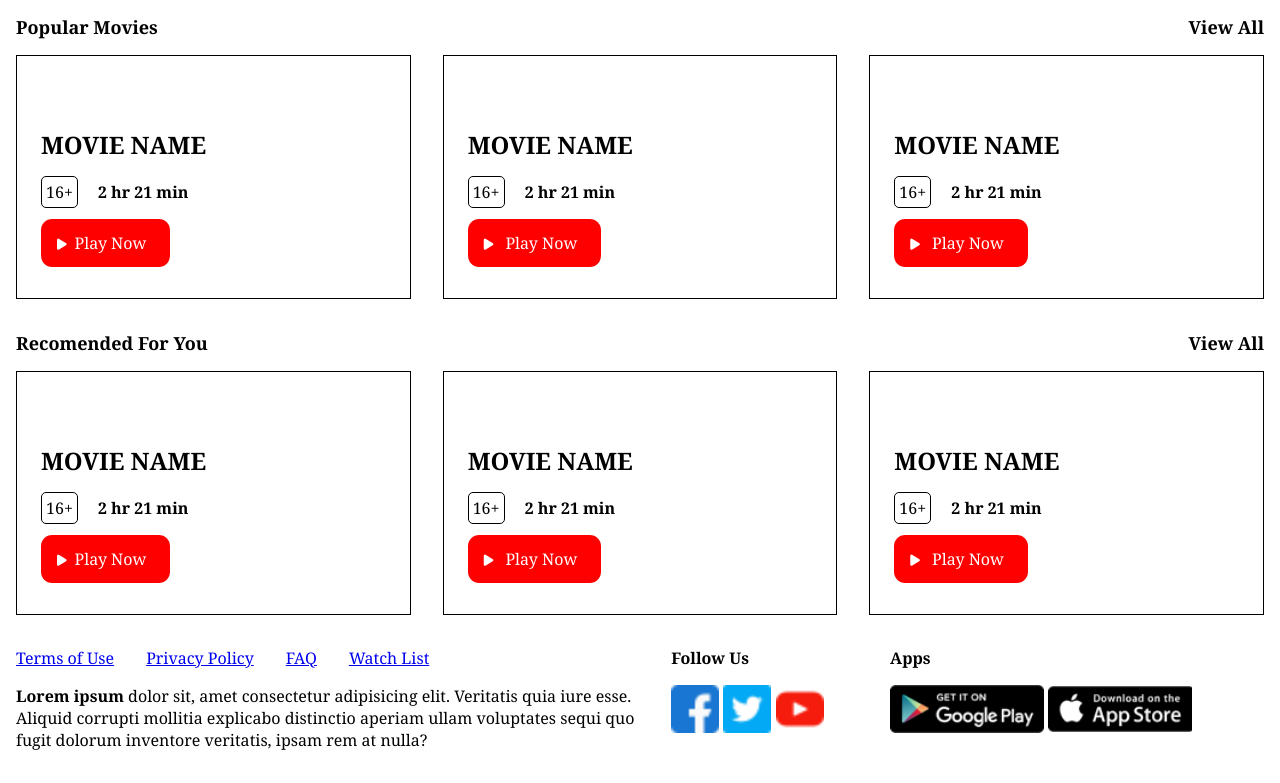
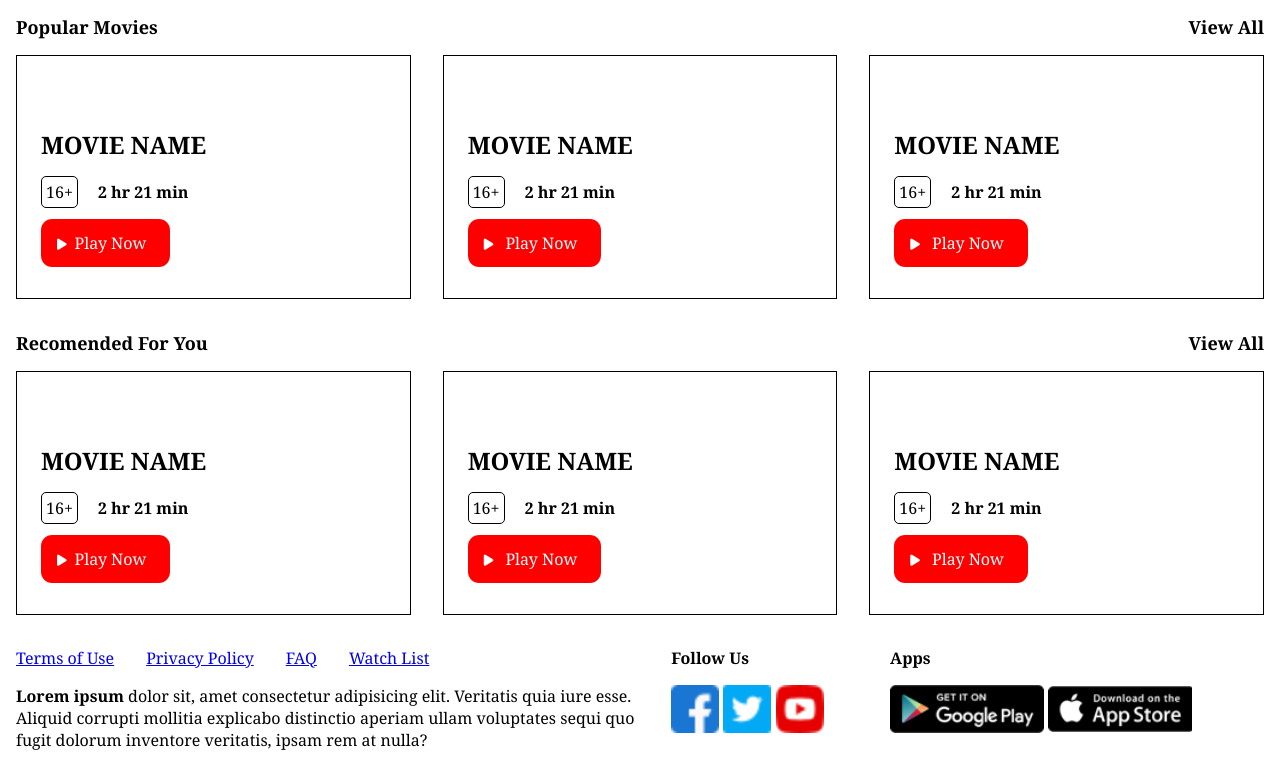
Before and after one commit to serifeaydin/wit-0124, a plain HTML site: page index.html in a window 1280 px wide. Shown: the part 756-1539 px from the top of the page. Drawn offline with Linux system fonts and the light colour scheme.

Commit message:
footer.completed

```diff
--- a/index.html
+++ b/index.html
@@ -171,7 +171,7 @@
         <div>
           <img src="facebook (1).png"/>
           <img src="twitter (1).png"/>
-          <img src="youtube.png"/>
+          <img src="youtube (1).png"/>
 
         </div>
       </div>
```
Also changed, not shown: youtube (1).png (added), youtube.png (deleted).
